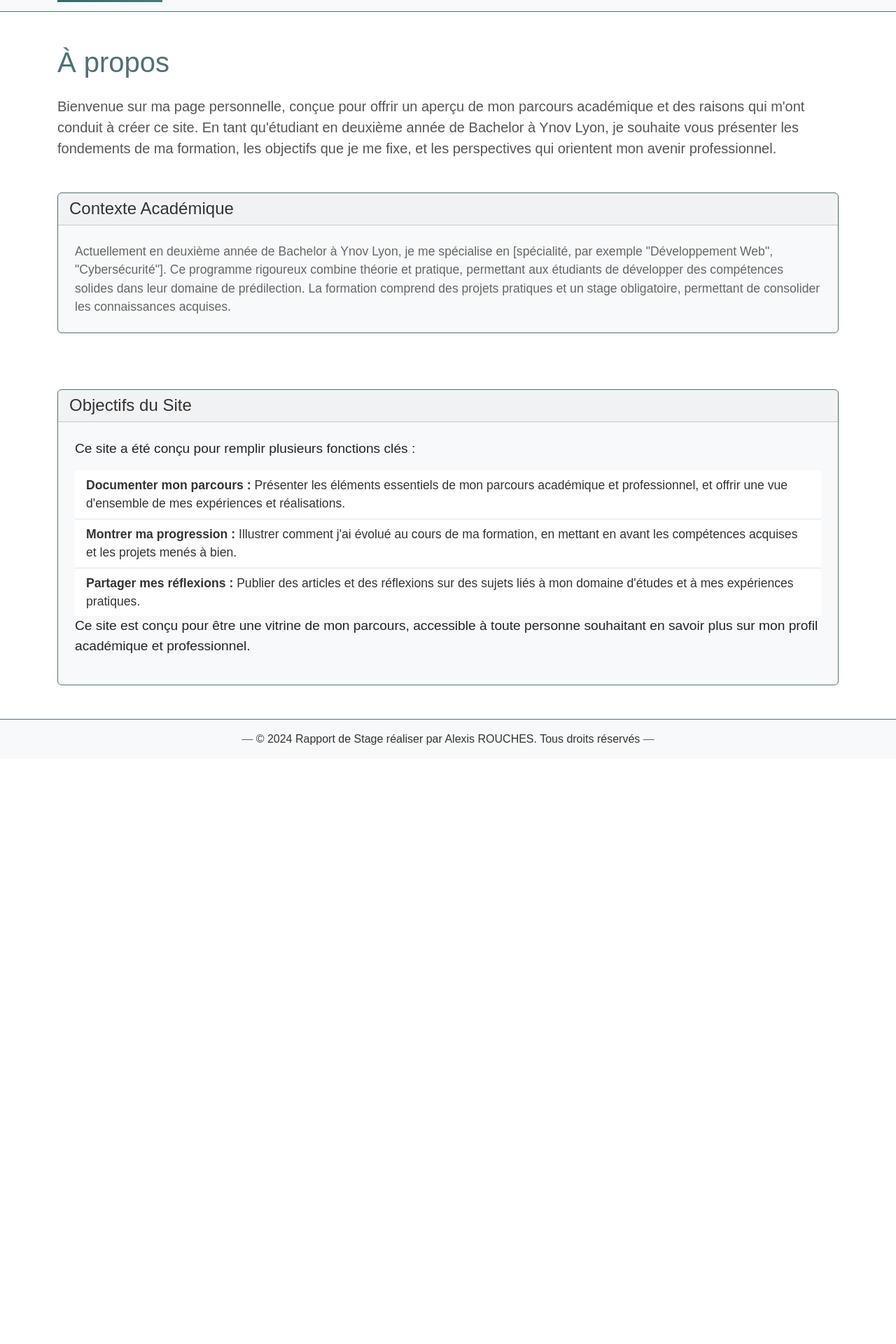
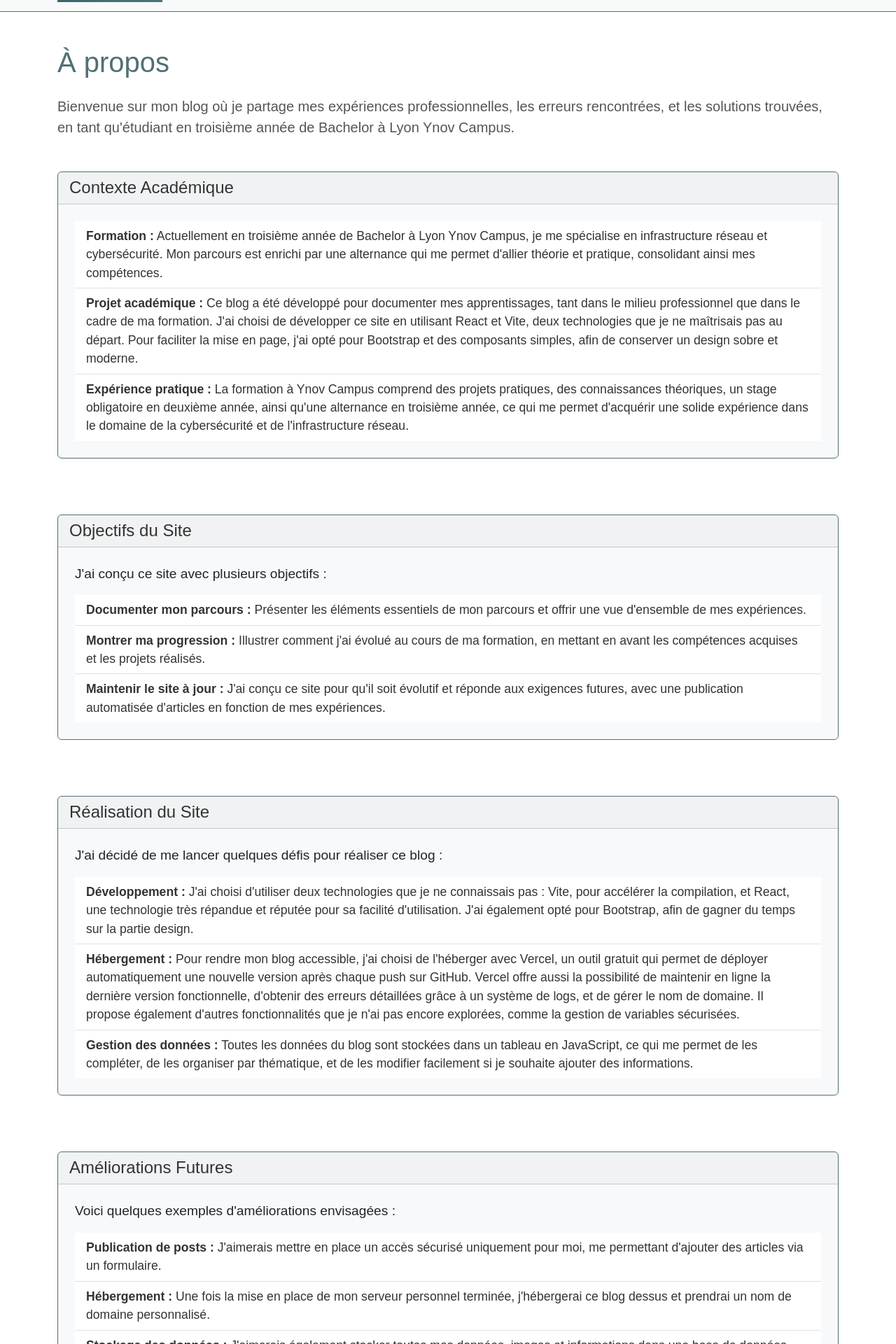
Before and after one commit to Doctorwho07/Internship-Report, a React (Vite) app: page /about in a window 1280 px wide. Shown: the part 80-2000 px from the top of the page at 70% size. Before the commit the page ends 1164 px from the top, so only its background shows below. Built offline with nearby package versions, Linux system fonts and the light colour scheme.

Commit message:
feat about.jsx / contact.jsx

```diff
--- a/src/pages/About.jsx
+++ b/src/pages/About.jsx
@@ -4,13 +4,10 @@
   <div className="container mt-5" id="about">
     <h1 className="mb-4">À propos</h1>
     <p className="lead">
-      Bienvenue sur ma page personnelle, conçue pour offrir un aperçu de mon
-      parcours académique et des raisons qui m'ont conduit à créer ce site. En
-      tant qu'étudiant en deuxième année de Bachelor à Ynov Lyon, je souhaite
-      vous présenter les fondements de ma formation, les objectifs que je me
-      fixe, et les perspectives qui orientent mon avenir professionnel.
+      Bienvenue sur mon blog où je partage mes expériences professionnelles, les
+      erreurs rencontrées, et les solutions trouvées, en tant qu'étudiant en
+      troisième année de Bachelor à Lyon Ynov Campus.
     </p>
-
     <div className="row mb-5">
       <div className="col-md-12">
         <div className="card">
@@ -18,15 +15,62 @@
             <h2 className="card-title mb-0">Contexte Académique</h2>
           </div>
           <div className="card-body">
-            <p className="card-text">
-              Actuellement en deuxième année de Bachelor à Ynov Lyon, je me
-              spécialise en [spécialité, par exemple "Développement Web",
-              "Cybersécurité"]. Ce programme rigoureux combine théorie et
-              pratique, permettant aux étudiants de développer des compétences
-              solides dans leur domaine de prédilection. La formation comprend
-              des projets pratiques et un stage obligatoire, permettant de
-              consolider les connaissances acquises.
-            </p>
+            <ul className="list-group list-group-flush">
+              <li className="list-group-item">
+                <strong>Formation :</strong> Actuellement en troisième année de
+                Bachelor à Lyon Ynov Campus, je me spécialise en infrastructure
+                réseau et cybersécurité. Mon parcours est enrichi par une
+                alternance qui me permet d'allier théorie et pratique,
+                consolidant ainsi mes compétences.
+              </li>
+              <li className="list-group-item">
+                <strong>Projet académique :</strong> Ce blog a été développé
+                pour documenter mes apprentissages, tant dans le milieu
+                professionnel que dans le cadre de ma formation. J'ai choisi de
+                développer ce site en utilisant React et Vite, deux technologies
+                que je ne maîtrisais pas au départ. Pour faciliter la mise en
+                page, j'ai opté pour Bootstrap et des composants simples, afin
+                de conserver un design sobre et moderne.
+              </li>
+              <li className="list-group-item">
+                <strong>Expérience pratique :</strong> La formation à Ynov
+                Campus comprend des projets pratiques, des connaissances
+                théoriques, un stage obligatoire en deuxième année, ainsi qu'une
+                alternance en troisième année, ce qui me permet d'acquérir une
+                solide expérience dans le domaine de la cybersécurité et de
+                l'infrastructure réseau.
+              </li>
+            </ul>
+          </div>
+        </div>
+      </div>
+    </div>
+    <div className="row mb-5">
+      <div className="col-md-12">
+        <div className="card">
+          <div className="card-header">
+            <h2 className="card-title mb-0">Objectifs du Site</h2>
+          </div>
+          <div className="card-body">
+            <p>J'ai conçu ce site avec plusieurs objectifs :</p>
+            <ul className="list-group list-group-flush">
+              <li className="list-group-item">
+                <strong>Documenter mon parcours :</strong> Présenter les
+                éléments essentiels de mon parcours et offrir une vue d'ensemble
+                de mes expériences.
+              </li>
+              <li className="list-group-item">
+                <strong>Montrer ma progression :</strong> Illustrer comment j'ai
+                évolué au cours de ma formation, en mettant en avant les
+                compétences acquises et les projets réalisés.
+              </li>
+              <li className="list-group-item">
+                <strong>Maintenir le site à jour :</strong> J'ai conçu ce site
+                pour qu'il soit évolutif et réponde aux exigences futures, avec
+                une publication automatisée d'articles en fonction de mes
+                expériences.
+              </li>
+            </ul>
           </div>
         </div>
       </div>
@@ -36,32 +80,68 @@
       <div className="col-md-12">
         <div className="card">
           <div className="card-header">
-            <h2 className="card-title mb-0">Objectifs du Site</h2>
+            <h2 className="card-title mb-0">Réalisation du Site</h2>
           </div>
           <div className="card-body">
-            <p>Ce site a été conçu pour remplir plusieurs fonctions clés :</p>
+            <p>
+              J'ai décidé de me lancer quelques défis pour réaliser ce blog :
+            </p>
             <ul className="list-group list-group-flush">
               <li className="list-group-item">
-                <strong>Documenter mon parcours :</strong> Présenter les
-                éléments essentiels de mon parcours académique et professionnel,
-                et offrir une vue d'ensemble de mes expériences et réalisations.
+                <strong>Développement :</strong> J'ai choisi d'utiliser deux
+                technologies que je ne connaissais pas : Vite, pour accélérer la
+                compilation, et React, une technologie très répandue et réputée
+                pour sa facilité d'utilisation. J'ai également opté pour
+                Bootstrap, afin de gagner du temps sur la partie design.
               </li>
               <li className="list-group-item">
-                <strong>Montrer ma progression :</strong> Illustrer comment j'ai
-                évolué au cours de ma formation, en mettant en avant les
-                compétences acquises et les projets menés à bien.
+                <strong>Hébergement :</strong> Pour rendre mon blog accessible,
+                j'ai choisi de l'héberger avec Vercel, un outil gratuit qui
+                permet de déployer automatiquement une nouvelle version après
+                chaque push sur GitHub. Vercel offre aussi la possibilité de
+                maintenir en ligne la dernière version fonctionnelle, d'obtenir
+                des erreurs détaillées grâce à un système de logs, et de gérer
+                le nom de domaine. Il propose également d'autres fonctionnalités
+                que je n'ai pas encore explorées, comme la gestion de variables
+                sécurisées.
               </li>
               <li className="list-group-item">
-                <strong>Partager mes réflexions :</strong> Publier des articles
-                et des réflexions sur des sujets liés à mon domaine d'études et
-                à mes expériences pratiques.
+                <strong>Gestion des données :</strong> Toutes les données du
+                blog sont stockées dans un tableau en JavaScript, ce qui me
+                permet de les compléter, de les organiser par thématique, et de
+                les modifier facilement si je souhaite ajouter des informations.
               </li>
             </ul>
-            <p>
-              Ce site est conçu pour être une vitrine de mon parcours,
-              accessible à toute personne souhaitant en savoir plus sur mon
-              profil académique et professionnel.
-            </p>
+          </div>
+        </div>
+      </div>
+    </div>
+
+    <div className="row mb-5">
+      <div className="col-md-12">
+        <div className="card">
+          <div className="card-header">
+            <h2 className="card-title mb-0">Améliorations Futures</h2>
+          </div>
+          <div className="card-body">
+            <p>Voici quelques exemples d'améliorations envisagées :</p>
+            <ul className="list-group list-group-flush">
+              <li className="list-group-item">
+                <strong>Publication de posts :</strong> J'aimerais mettre en
+                place un accès sécurisé uniquement pour moi, me permettant
+                d'ajouter des articles via un formulaire.
+              </li>
+              <li className="list-group-item">
+                <strong>Hébergement :</strong> Une fois la mise en place de mon
+                serveur personnel terminée, j'hébergerai ce blog dessus et
+                prendrai un nom de domaine personnalisé.
+              </li>
+              <li className="list-group-item">
+                <strong>Stockage des données :</strong> J'aimerais également
+                stocker toutes mes données, images et informations dans une base
+                de données distante avec un accès sécurisé.
+              </li>
+            </ul>
           </div>
         </div>
       </div>
--- a/src/pages/Contact.jsx
+++ b/src/pages/Contact.jsx
@@ -27,6 +27,10 @@
                 <strong>Téléphone :</strong>{" "}
                 <a href="tel:0778221121">0778221121</a>
               </p>
+              <p>
+                <strong>Portefeuille numérique :</strong>{" "}
+                <a href="https://alexis-r.link">Alexis-R</a>
+              </p>
             </div>
 
             <div className="alert alert-info" role="alert">
```
